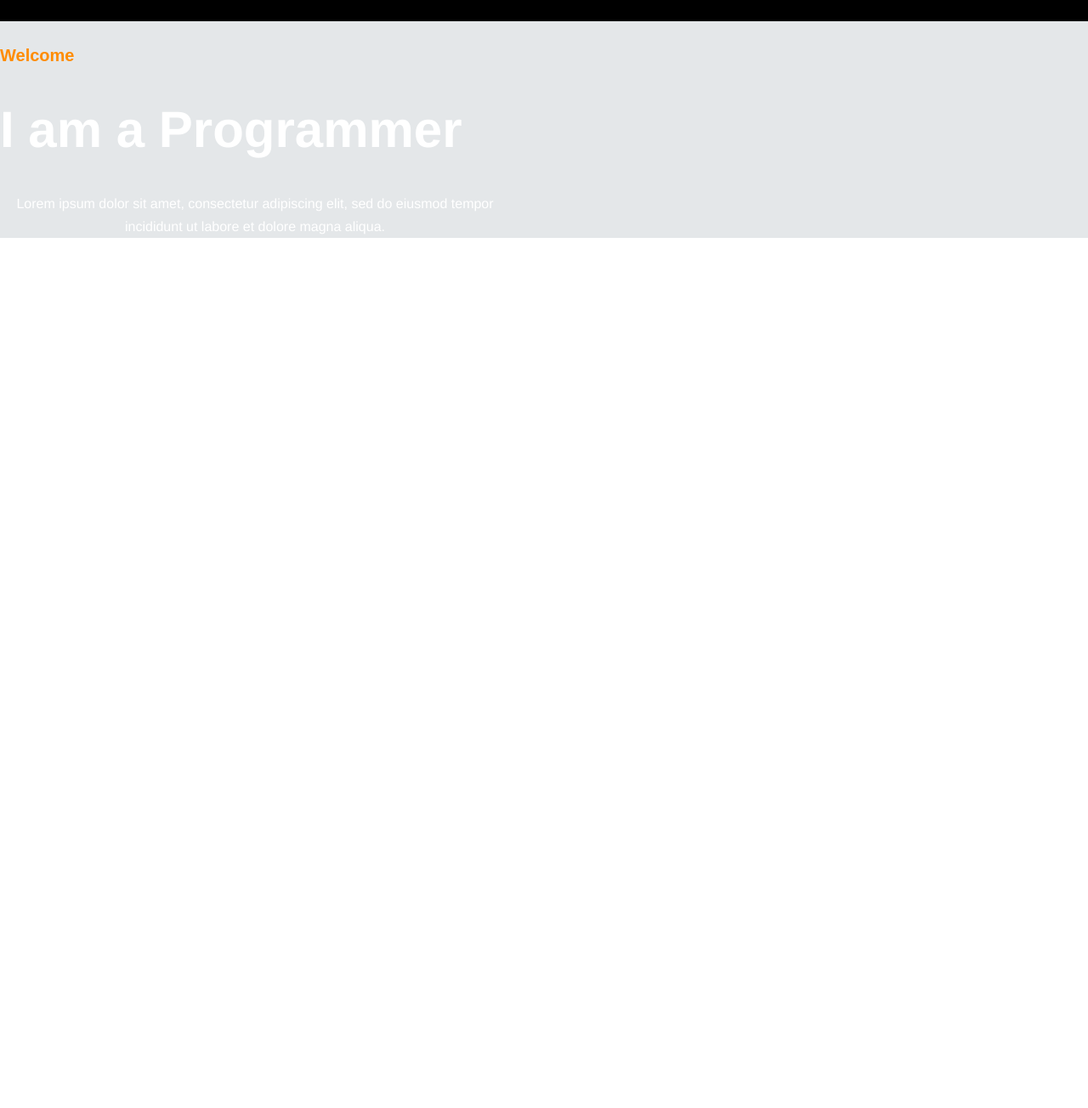
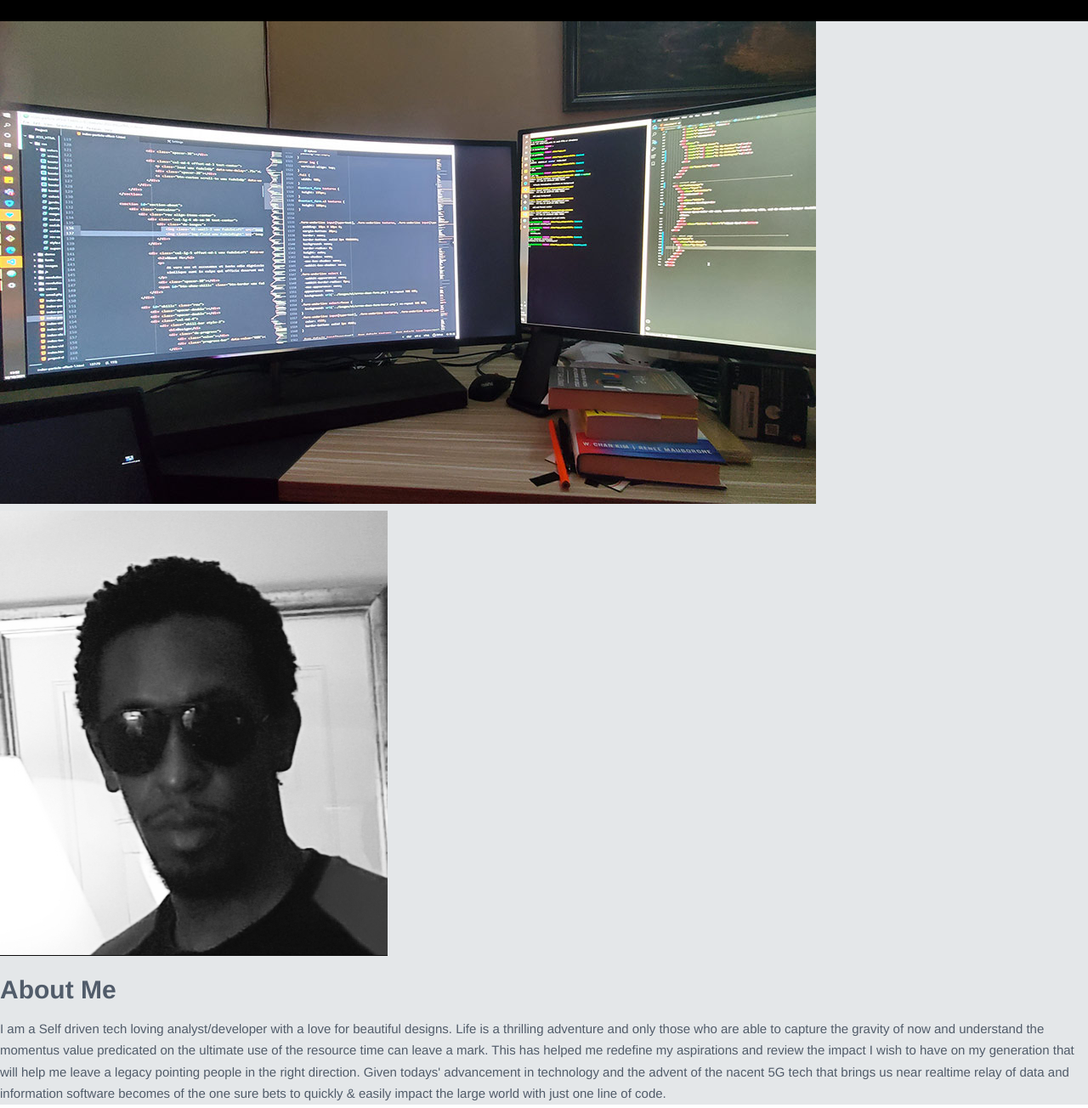
Before and after one commit to Kemnygh/portfolio, a plain HTML site: page index.html in a window 1280 px wide. Shown: the part 780-2084 px from the top of the page at 85% size. Before the commit the page ends 1076 px from the top, so only its background shows below. Drawn offline with Linux system fonts and the light colour scheme.

Commit message:
add about category html and styling

```diff
--- a/assets/css/style.css
+++ b/assets/css/style.css
@@ -2,6 +2,7 @@
   font-family:"Nunito", Helvetica, Arial, sans-serif;
 }
 
+/* global sytles ------------------------------------------------------------*/
 html {
 	overflow-x: hidden;
 	padding: 0;
@@ -10,12 +11,11 @@ html {
 }
 
 body {
-	font-size: 16px;
+	font-size: 15px;
 	font-weight: 400;
 	color: #515c6a;
 	line-height: 1.7em;
 	padding: 0;
-	/* display: none; */
 	background:#e4e7e9;
   margin:0;
   padding: 0;
@@ -23,7 +23,8 @@ body {
 }
 
 
-/* navbar */
+
+/* navbar ------------------------------------------------------------*/
 #navbar{
   text-align: center;
   background:#ffffff;
@@ -34,15 +35,13 @@ body {
   top:0;
 }
 
-
-
-
 #navsub{
   display:flex;
   flex-direction: row;
   justify-content: space-around;
   align-items: center;
   height: 80px;
+  margin: 0 15% 0 15%;
 }
 
 nav div#logo{
@@ -66,7 +65,7 @@ nav div#logo a{
 
 }
 
-#menuitems a:hover{
+#navbar #menuitems a:hover{
   color:darkorange
 }
 
@@ -78,14 +77,14 @@ nav div#logo a{
 	height: 15px;
   background:darkorange;
   color:white;
-  /* float:right; */
+
 }
 
 .social-icons i:hover{
   border: 1px solid darkorange;
   background:white;
     color:darkorange;
-  /* float:right; */
+
 }
 
 .social-icons a{
@@ -94,11 +93,10 @@ nav div#logo a{
 }
 
 
-/* content */
-#frontpage{
+/* welcome page ------------------------------------------------------------------*/
+#welcomepage{
   background:  linear-gradient(rgba(0, 0, 0, 0), rgba(0, 0, 0, 0)),url(../images/cover2.webp);
   background-size: cover;
-  /* background-repeat: no-repeat; */
   height: 100vh;
   width: 100%;
 }
@@ -146,3 +144,6 @@ nav div#logo a{
 .about{
   margin: 0;
 }
+
+
+/* welcome page ------------------------------------------------------------------*/
--- a/index.html
+++ b/index.html
@@ -13,7 +13,7 @@
 </head>
 <body>
   <div id="wrap">
-  <!-- Navigation bar -->
+  <!-- Navigation bar --------------------------------------------------->
     <nav id="navbar">
       <div id="navsub">
         <div>
@@ -24,7 +24,7 @@
           </div>
         </div>
         <div id="menuitems">
-          <a href="#">Home</a>
+          <a href="#" class="home">Home</a>
           <a href="#">About</a>
           <a href="#">Services</a>
           <a href="#">Contact</a>
@@ -42,14 +42,14 @@
       </div>
     </nav>
 
-    <!-- content -->
-    <div id="frontpage">
+    <!-- welcome page ------------------------------------------------------------->
+    <div id="welcomepage">
       <div class="layer">
         <div class="salutation">
           <h4>Welcome</h4>
         </div>
         <div class="title">
-          <p>I am a Programmer</p>
+          <p>Software Developer</p>
         </div>
         <div class="brief">
           <p>Lorem ipsum dolor sit amet, consectetur adipiscing elit, sed do eiusmod tempor incididunt ut labore et dolore magna aliqua.
@@ -58,15 +58,27 @@
         <button class="button"><a href="#">About Me</a></button>
       </div>
     </div>
-    <div class="salutation">
-      <h4>Welcome</h4>
+
+     <!-- about page ------------------------------------------------------------->
+    <div id="about">
+      <div class="sub-about">
+        <div class="my-image">
+          <img class="profile-bck" src="./assets/images/ws.jpg" alt="profile background"/>
+          <img class="profile-img" src="./assets/images/my.jpg" alt="profile image"/>
         </div>
-    <div class="title">
-      <p>I am a Programmer</p>
+        <div class="abt-statement">
+          <h1>About Me</h1>
+          <p>I am a Self driven tech loving analyst/developer with a love for beautiful designs.
+            Life is a thrilling adventure and only those who are able to capture the gravity of now
+            and understand the momentus value predicated on the ultimate use of the resource time can leave a mark.
+            This has helped me redefine my aspirations and review the impact I wish to have on my generation
+            that will help me leave a legacy pointing people in the right direction. Given todays'
+            advancement in technology and the advent of the nacent 5G tech that brings us near
+            realtime relay of data and information software becomes of the one sure bets to quickly &
+            easily impact the large world with just one line of code.
+          </p>
         </div>
-    <div class="brief">
-      <p>Lorem ipsum dolor sit amet, consectetur adipiscing elit, sed do eiusmod tempor incididunt ut labore et dolore magna aliqua.
-      </p>
+      </div>
     </div>
   </div>
 </body>
```
Also changed, not shown: assets/images/4.jpg (deleted), assets/images/cover1.webp (deleted), assets/images/my.jpg (added), assets/images/test.jpg (deleted), assets/images/ws.jpg (added). Lines whose indentation alone changed are shown as unchanged.
